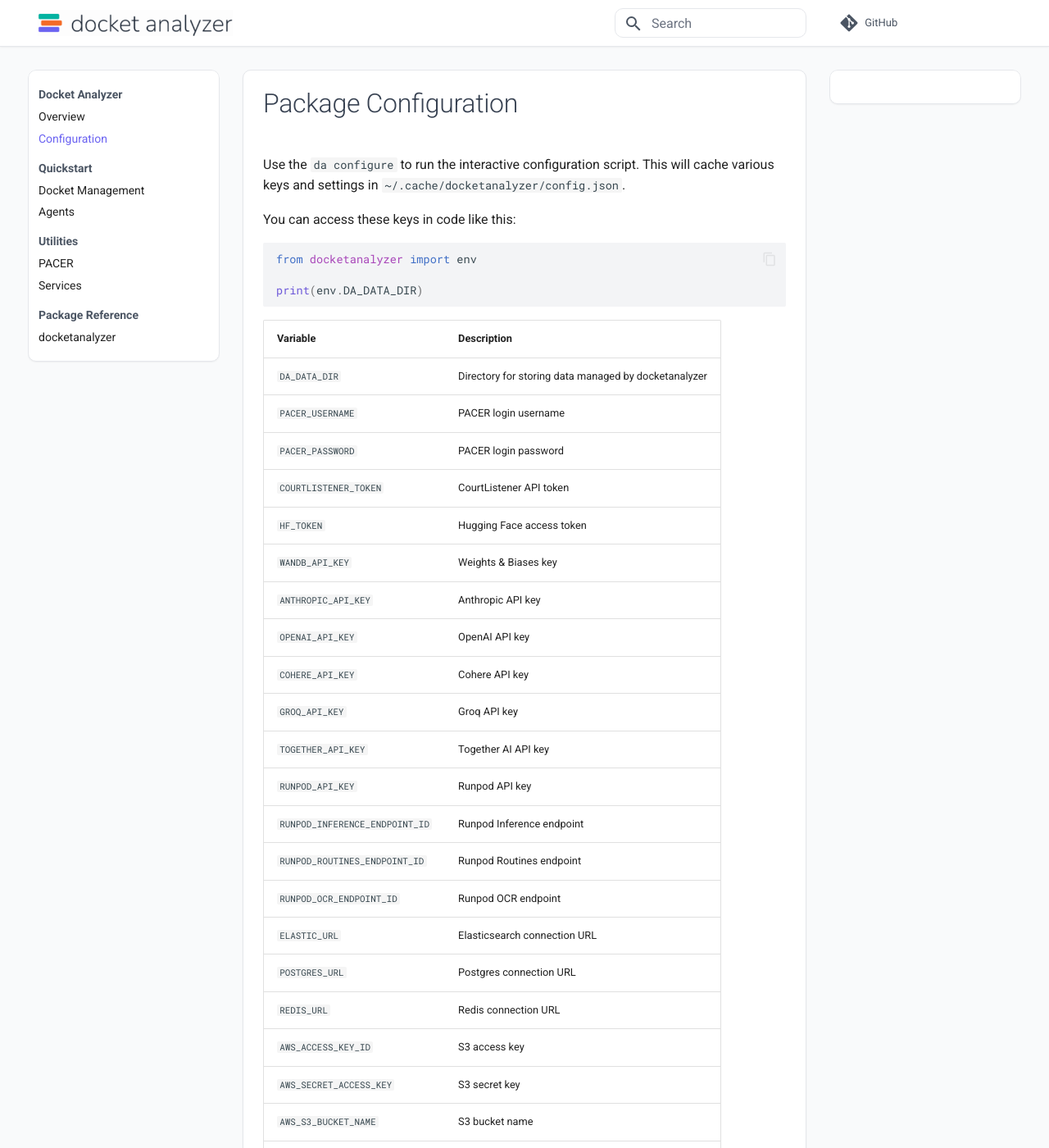
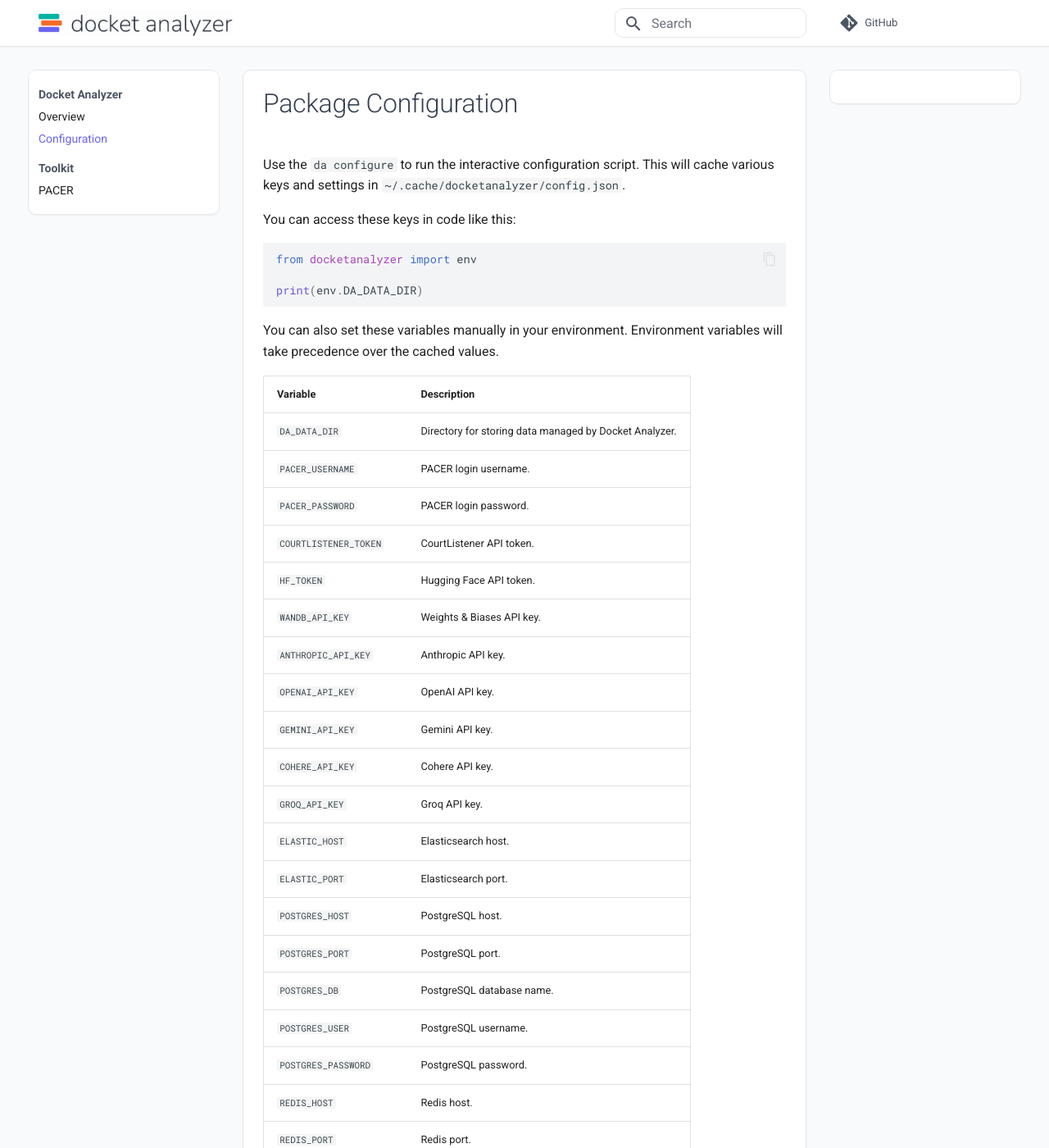
Before and after one commit to docketanalyzer/docketanalyzer, an MkDocs documentation site: the page built from docs/config.md, in a window 1280 px wide and 1400 px high. Shown: the whole window at 82% size. Built offline with MkDocs 1.6.1 and Material for MkDocs 9.7.7, drawn with Linux system fonts in a browser that asks for light colours; comment, search, counter and statistics services are not loaded; some of the changed text lies outside the part shown.

Commit message:
remove outdated docs until update

````diff
--- a/docketanalyzer/__init__.py
+++ b/docketanalyzer/__init__.py
@@ -1,6 +1,6 @@
 from .utils import *
 from .config import env
-from .services import load_clients
+from .services import services, load_clients
 from .agents import Agent, Field, Tool
 from .docket import DocketIndex, DocketBatch, DocketManager, load_docket_index, choices
 
@@ -16,4 +16,5 @@
     "env",
     "load_clients",
     "load_docket_index",
+    "services",
 ]
--- a/docs/config.md
+++ b/docs/config.md
@@ -10,27 +10,33 @@
 print(env.DA_DATA_DIR)
 ```
 
+You can also set these variables manually in your environment.
+Environment variables will take precedence over the cached values.
+
 | Variable | Description |
-|----------|-------------|
-| `DA_DATA_DIR` | Directory for storing data managed by docketanalyzer |
-| `PACER_USERNAME` | PACER login username |
-| `PACER_PASSWORD` | PACER login password |
-| `COURTLISTENER_TOKEN` | CourtListener API token |
-| `HF_TOKEN` | Hugging Face access token |
-| `WANDB_API_KEY` | Weights & Biases key |
-| `ANTHROPIC_API_KEY` | Anthropic API key |
-| `OPENAI_API_KEY` | OpenAI API key |
-| `COHERE_API_KEY` | Cohere API key |
-| `GROQ_API_KEY` | Groq API key |
-| `TOGETHER_API_KEY` | Together AI API key |
-| `RUNPOD_API_KEY` | Runpod API key |
-| `RUNPOD_INFERENCE_ENDPOINT_ID` | Runpod Inference endpoint |
-| `RUNPOD_ROUTINES_ENDPOINT_ID` | Runpod Routines endpoint |
-| `RUNPOD_OCR_ENDPOINT_ID` | Runpod OCR endpoint |
-| `ELASTIC_URL` | Elasticsearch connection URL |
-| `POSTGRES_URL` | Postgres connection URL |
-| `REDIS_URL` | Redis connection URL |
-| `AWS_ACCESS_KEY_ID` | S3 access key |
-| `AWS_SECRET_ACCESS_KEY` | S3 secret key |
-| `AWS_S3_BUCKET_NAME` | S3 bucket name |
-| `AWS_S3_ENDPOINT_URL` | Custom S3 endpoint |
+|---|---|
+| `DA_DATA_DIR` | Directory for storing data managed by Docket Analyzer. |
+| `PACER_USERNAME` | PACER login username. |
+| `PACER_PASSWORD` | PACER login password. |
+| `COURTLISTENER_TOKEN` | CourtListener API token. |
+| `HF_TOKEN` | Hugging Face API token. |
+| `WANDB_API_KEY` | Weights & Biases API key. |
+| `ANTHROPIC_API_KEY` | Anthropic API key. |
+| `OPENAI_API_KEY` | OpenAI API key. |
+| `GEMINI_API_KEY` | Gemini API key. |
+| `COHERE_API_KEY` | Cohere API key. |
+| `GROQ_API_KEY` | Groq API key. |
+| `ELASTIC_HOST` | Elasticsearch host. |
+| `ELASTIC_PORT` | Elasticsearch port. |
+| `POSTGRES_HOST` | PostgreSQL host. |
+| `POSTGRES_PORT` | PostgreSQL port. |
+| `POSTGRES_DB` | PostgreSQL database name. |
+| `POSTGRES_USER` | PostgreSQL username. |
+| `POSTGRES_PASSWORD` | PostgreSQL password. |
+| `REDIS_HOST` | Redis host. |
+| `REDIS_PORT` | Redis port. |
+| `AWS_S3_BUCKET_NAME` | AWS S3 bucket name. |
+| `AWS_S3_ENDPOINT_URL` | AWS S3 endpoint URL for S3-compatible storage. |
+| `AWS_ACCESS_KEY_ID` | AWS access key ID. |
+| `AWS_SECRET_ACCESS_KEY` | AWS secret access key. |
+| `PYPI_TOKEN` | PyPI API token for package deployment. |
--- a/mkdocs.yml
+++ b/mkdocs.yml
@@ -52,11 +52,5 @@
 nav:
   - Overview: index.md
   - Configuration: config.md
-  - Quickstart:
-    - Docket Management: quickstart/dockets.md
-    - Agents: quickstart/agents.md
-  - Utilities:
-    - PACER: utils/pacer.md
-    - Services: utils/services.md
-  - Package Reference:
-    - api/main.md
+  - Toolkit:
+    - PACER: toolkit/pacer.md
````
Also changed, not shown: docs/api/main.md (deleted, +0 -38 lines), docs/index.md (+7 -3 lines), docs/quickstart/agents.md (deleted, +0 -92 lines), docs/quickstart/dockets.md (deleted, +0 -30 lines), docs/utils/pacer.md (deleted, +0 -60 lines), docs/utils/services.md (deleted, +0 -120 lines), 3 other files.
